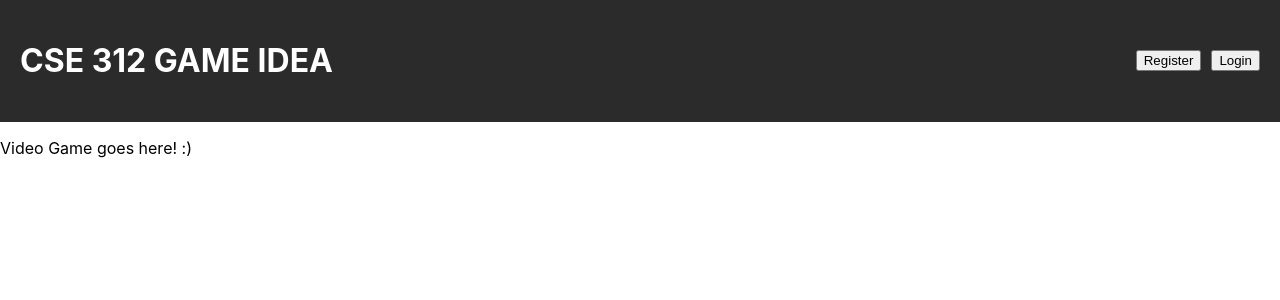
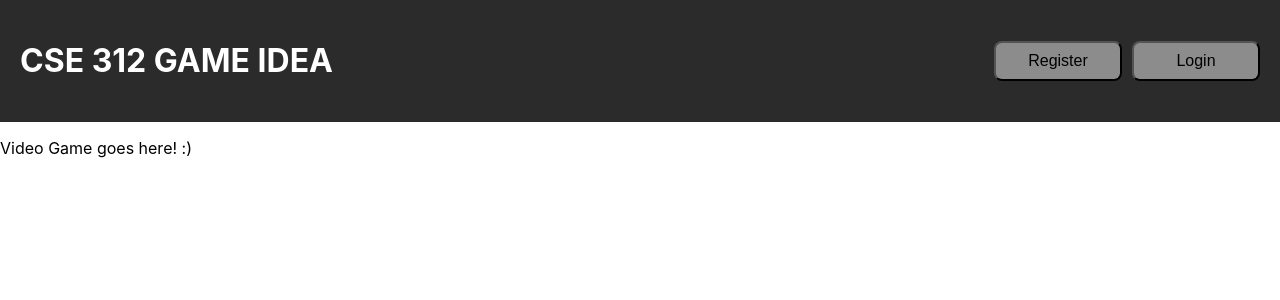
Before and after one commit to JontanKhuu/cse312-Sob-Emoji, a React (Create React App) app in the folder frontend/: page / in a window 1280 px wide. Shown: the top 300 px of the page. Built offline with nearby package versions, Linux system fonts and the light colour scheme.

Commit message:
Less ugly buttons

```diff
--- a/frontend/src/App.css
+++ b/frontend/src/App.css
@@ -28,3 +28,19 @@
   justify-content: right;
   gap: 10px;
 }
+
+
+.nav-button{
+  font-size: 1em;
+  background-color: rgb(140, 140, 140);
+  height: 2.5em;
+  width: 8em;
+  border-radius: .5em;
+  color: rgb(0, 0, 0);
+  font-family: Arial, Helvetica, sans-serif;
+}
+
+.nav-button:hover{
+  background-color: rgb(110, 110, 110);
+  color:white;
+}
```
